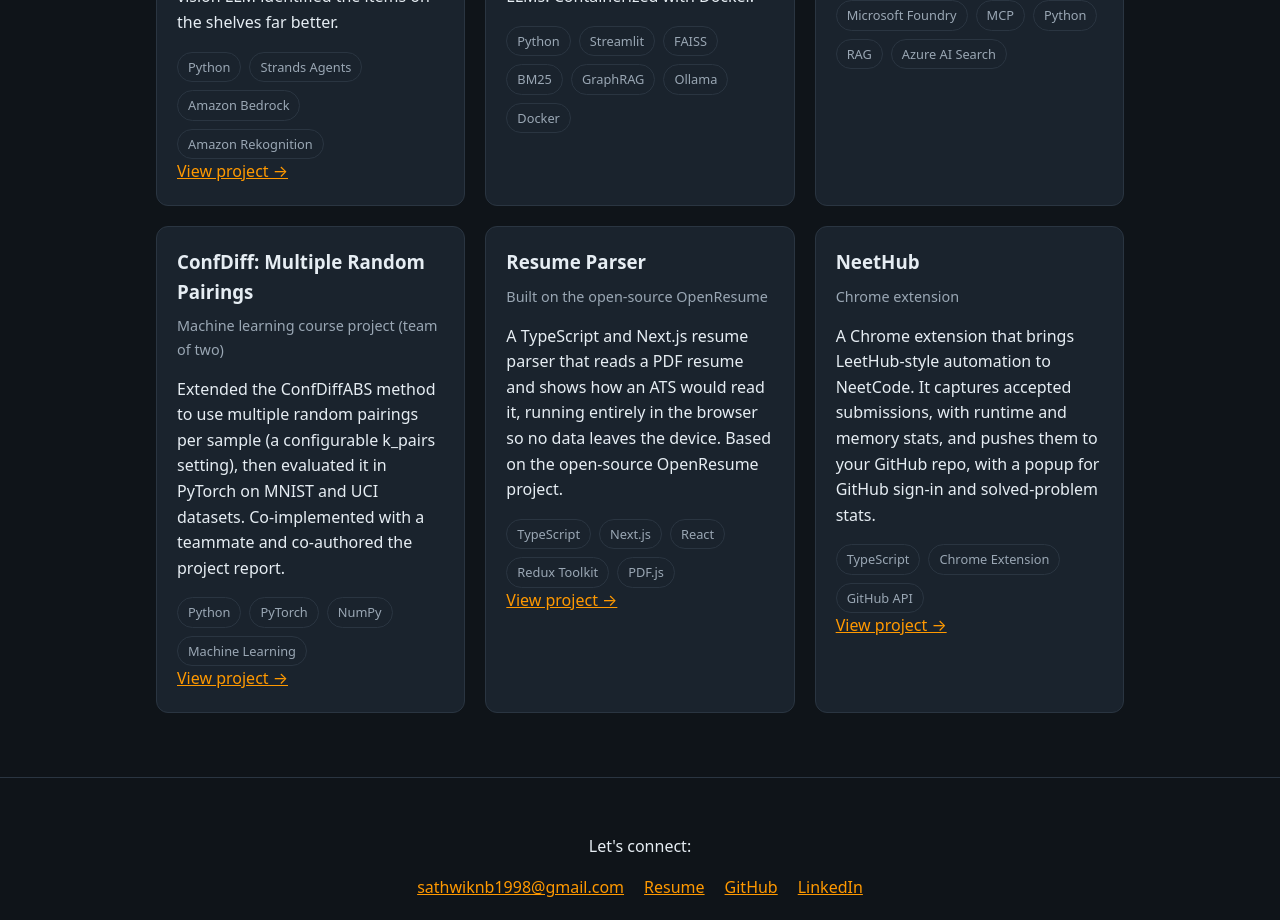
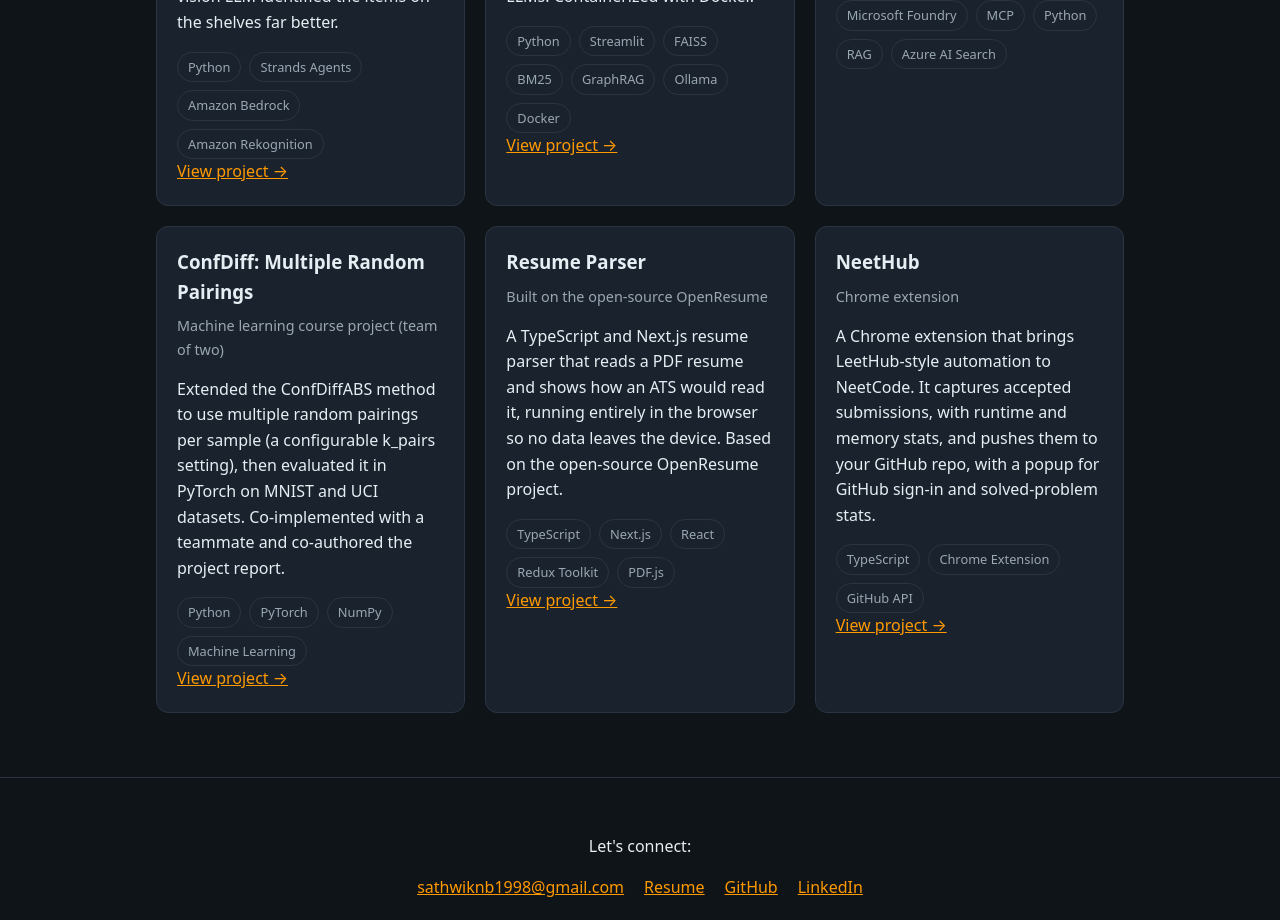
Before and after one commit to Sathwik-N-B/AWS-portfolio, a React (Vite) app: page / in a window 1280 px wide. Shown: the part 2000-2920 px from the top of the page. Built offline with nearby package versions, Linux system fonts and the light colour scheme.

Commit message:
Link AI Knowledge Assistant to its repo

```diff
--- a/src/data/content.js
+++ b/src/data/content.js
@@ -49,7 +49,7 @@ export const projects = [
     description:
       'A local-first, privacy-preserving RAG app. It combines hybrid BM25 + FAISS retrieval, HyDE query expansion and cross-encoder reranking, adds GraphRAG for single-hop reasoning, and supports local (Ollama) or cloud-hosted LLMs. Containerized with Docker.',
     tags: ['Python', 'Streamlit', 'FAISS', 'BM25', 'GraphRAG', 'Ollama', 'Docker'],
-    link: '',
+    link: 'https://github.com/Sathwik-N-B/RAG-Chatbot',
   },
   {
     title: 'Enterprise Knowledge Agent',
```
